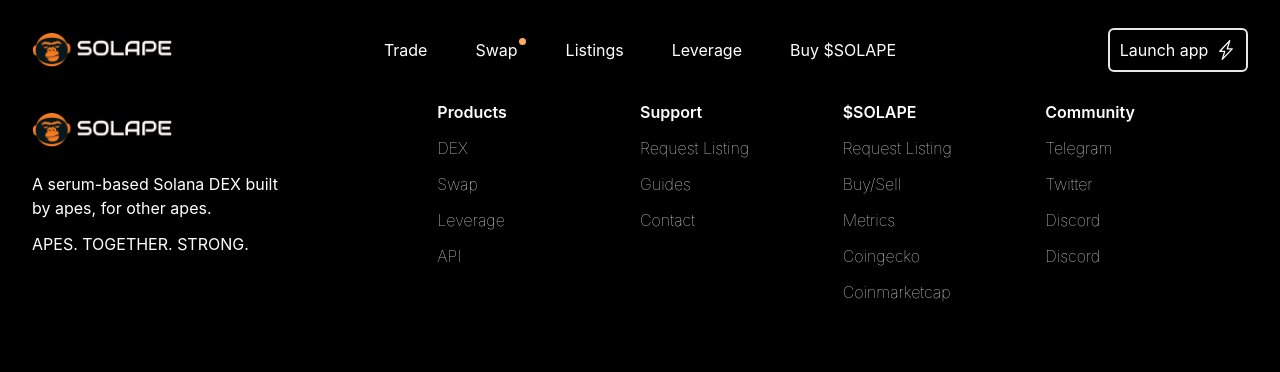
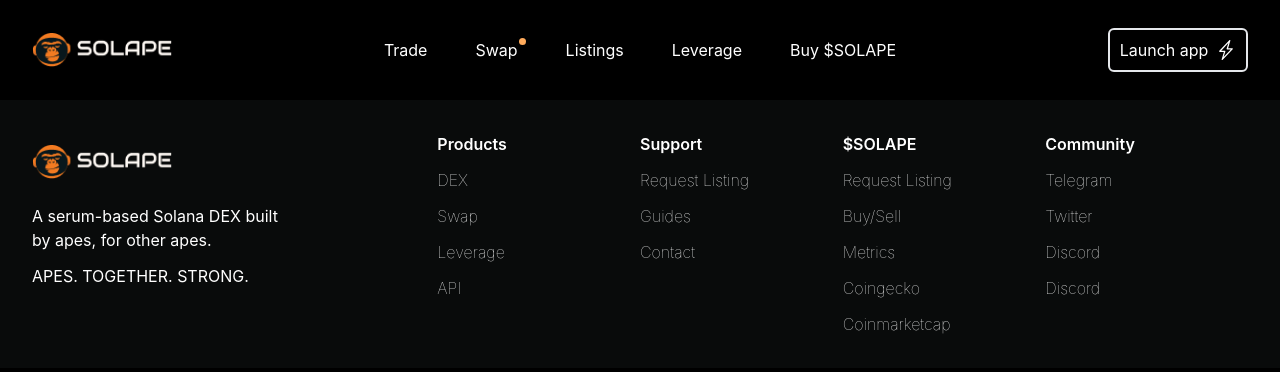
Before and after one commit to gulnabi-afridi/dex, a Next.js app: page / in a window 1280 px wide. Shown: the top 372 px of the page. Built offline with nearby package versions, Linux system fonts and the light colour scheme.

Commit message:
busgs in footer fixed

```diff
--- a/layout/Footer/Footer.tsx
+++ b/layout/Footer/Footer.tsx
@@ -5,7 +5,7 @@
 
 const Footer = () => {
   return (
-    <Wrapper>
+    <Wrapper style="bg-black-cool py-8">
       <div className="w-full grid lg:gap-0 gap-10 grid-cols-1 sm:grid-cols-4 md:grid-cols-5 lg:grid-cols-6 sm:p-0 p-4">
         {/* 1st col */}
         <div className="col-span-1 sm:col-span-2 gap-3 w-full flex flex-col items-start">
--- a/tailwind.config.js
+++ b/tailwind.config.js
@@ -30,6 +30,7 @@
         black: {
           main: "#000000",
           off: "#1c2222",
+          cool: "#090B0B",
         },
       },
     },
```
